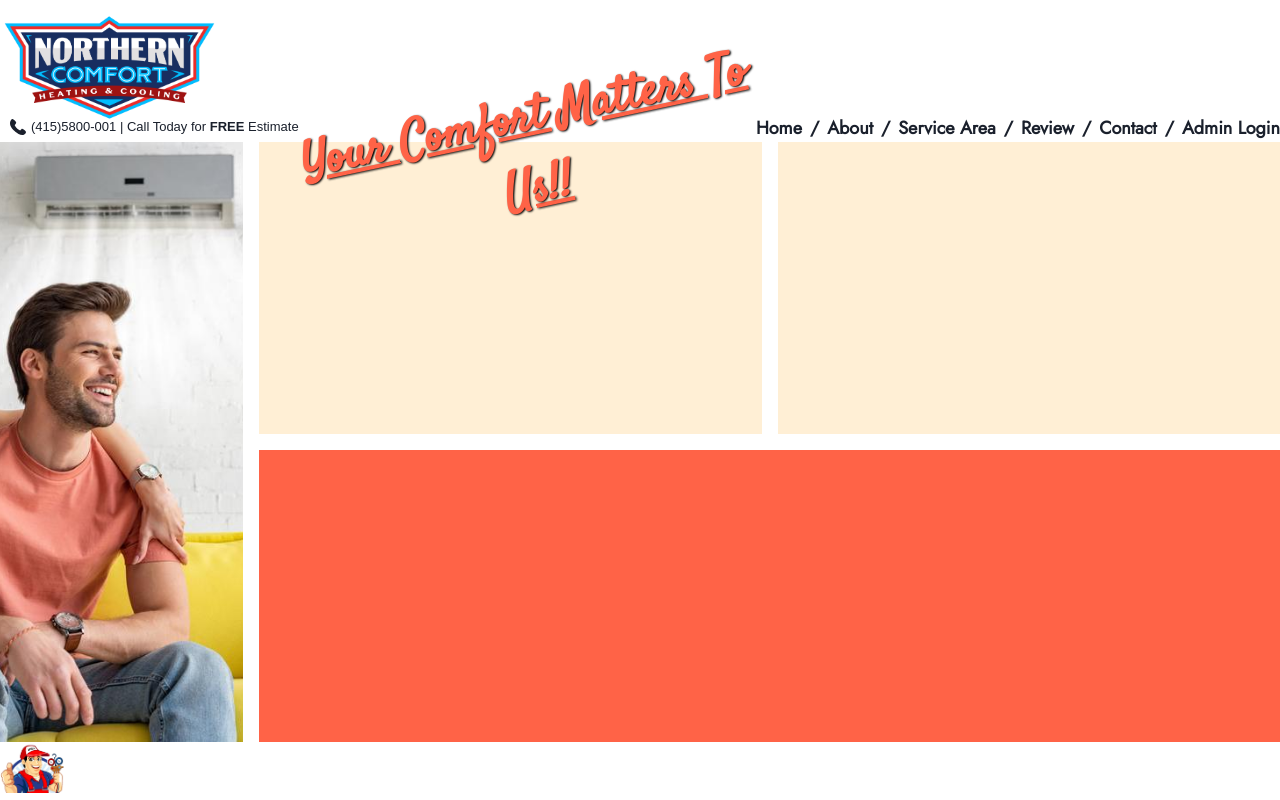
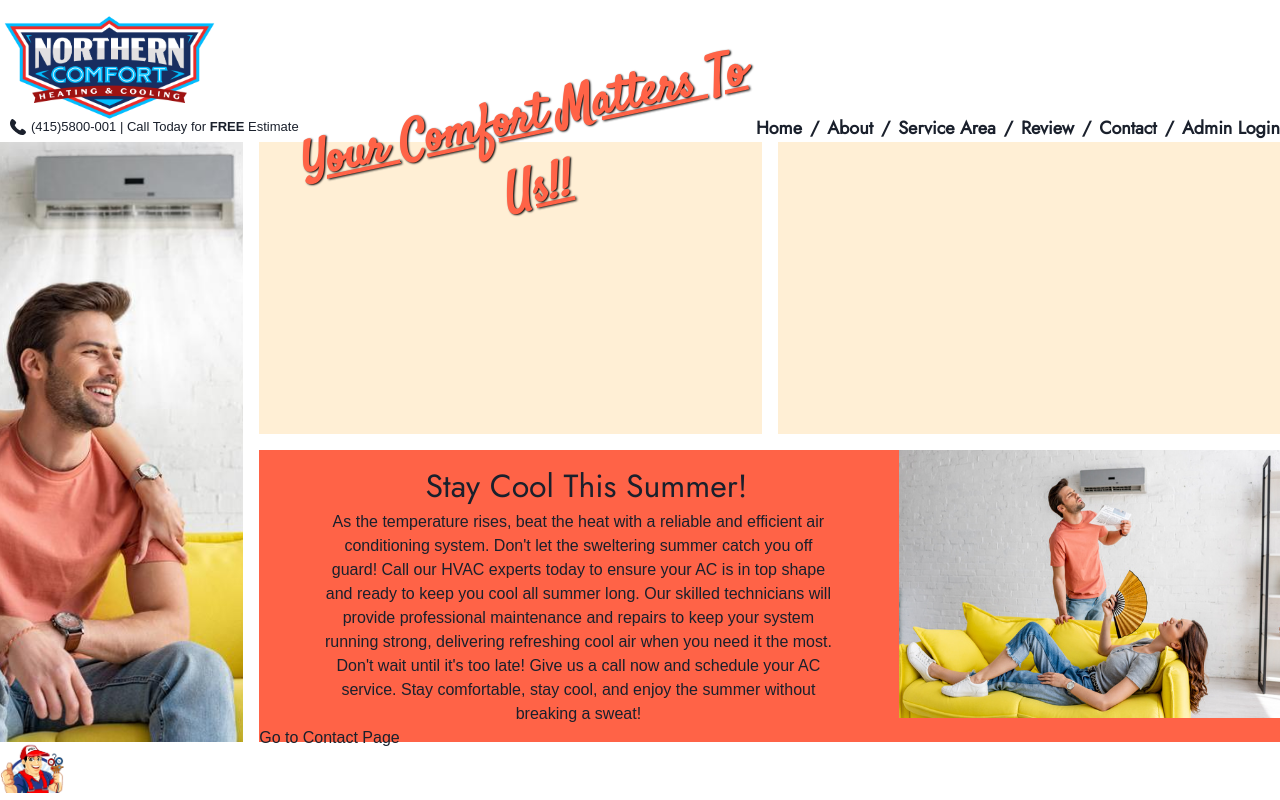
Before and after one commit to hngreenberg/NorthernComfort, a React (Create React App) app in the folder nc-project/: page / in a window 1280 px wide. Built offline with nearby package versions, Linux system fonts and the light colour scheme.

Commit message:
push save/ home 95%

```diff
--- a/nc-project/src/components/Navbar.js
+++ b/nc-project/src/components/Navbar.js
@@ -13,7 +13,7 @@ import AuthService from '../utils/auth';
 function Navbar() {
     return (
         <nav style={{
-          fontFamily: "'Jost",
+          fontFamily: "Jost",
           fontWeight: "bold",
           fontSize: "18px",
           position: "relative",
--- a/nc-project/src/pages/Home.js
+++ b/nc-project/src/pages/Home.js
@@ -1,7 +1,9 @@
 import React from "react";
-import { PhoneIcon } from '@chakra-ui/icons'
-import { Box, Grid, GridItem, Text } from "@chakra-ui/react";
+import { PhoneIcon } from "@chakra-ui/icons";
+import { Link } from "react-router-dom";
+import { Box, Grid, GridItem, Text, Image } from "@chakra-ui/react";
 import bgImage from "../images/couple-sitting.jpg";
+import couple2 from "../images/couple-hot2.jpg";
 import "../Fonts.css";
 
 function Home() {
@@ -42,21 +44,27 @@ function Home() {
     //     //       </section>
     //     // </div>
     <>
-    <Box style={{
-      position: 'absolute',
-      zIndex:"1",
-      marginLeft:"10px",
+      <Box
+        style={{
+          position: "absolute",
+          zIndex: "1",
+          marginLeft: "10px",
           display: "flex",
           alignItems: "center",
-      marginTop:"-25px"
-    }}>
+          marginTop: "-25px",
+        }}
+      >
         <PhoneIcon />
-    <Text style={{ marginLeft: "5px", fontSize:"13px" }}>(415)5800-001 | Call Today for <strong>FREE</strong> Estimate</Text>
+        <Text style={{ marginLeft: "5px", fontSize: "13px" }}>
+          (415)5800-001 | Call Today for <strong>FREE</strong> Estimate
+        </Text>
       </Box>
-    <Box style={{
-      position: 'absolute',
-      MarginBottom:"60vw"
-    }}>
+      <Box
+        style={{
+          position: "absolute",
+          MarginBottom: "60vw",
+        }}
+      >
         <h2
           className="headtitle"
           style={{
@@ -66,10 +74,10 @@ function Home() {
             fontSize: "3em",
             fontFamily: "'Satisfy', cursive",
             textShadow: "1px 1px 2px black",
-        marginRight:"60vw",
+            marginRight: "60vw",
             transform: "rotate(-12deg)",
             zIndex: 100,
-        textDecoration:"underline",
+            textDecoration: "underline",
           }}
         >
           Your Comfort Matters To Us!!{" "}
@@ -111,7 +119,44 @@ function Home() {
           bg="tomato"
           transition="transform 0.3s ease-in-out"
           _hover={{ transform: "translateY(-10px)" }}
-      />
+        >
+          <Box
+            style={{
+              marginLeft: "50vw",
+            }}
+          >
+              <Image src={couple2} alt="couple" height="20.9vw" width="33vw"/>
+
+          </Box>
+          <Box style={{
+                position:"absolute",
+              }}>
+                <Text style={{
+                  display:"absolute",
+                  fontFamily:"jost",
+                  fontSize:"2.5vw",
+                  marginTop:"-20vw",
+                  marginLeft:"13vw"
+              }}>
+                  Stay Cool This Summer!
+                </Text>
+                <Text style={{
+                  display:"flex",
+                  textAlign:"center",
+                  maxWidth:"50%",
+                  marginLeft:"5vw",
+                }}>
+                  As the temperature rises, beat the heat with a reliable and efficient air conditioning system. Don't let the sweltering summer catch you off guard!
+                  Call our HVAC experts today to ensure your AC is in top shape and ready to keep you cool all summer long. Our skilled technicians will provide professional maintenance and repairs to keep your system running strong, delivering refreshing cool air when you need it the most.
+                  Don't wait until it's too late! Give us a call now and schedule your AC service. Stay comfortable, stay cool, and enjoy the summer without breaking a sweat!
+                </Text>
+                <Text>
+                <Link to="/contact">
+        <Text>Go to Contact Page</Text>
+      </Link>
+                </Text>
+              </Box>
+        </GridItem>
       </Grid>
     </>
   );
```
Also changed, not shown: nc-project/src/images/couple-hot2.jpg (added). Lines whose indentation alone changed are shown as unchanged.
